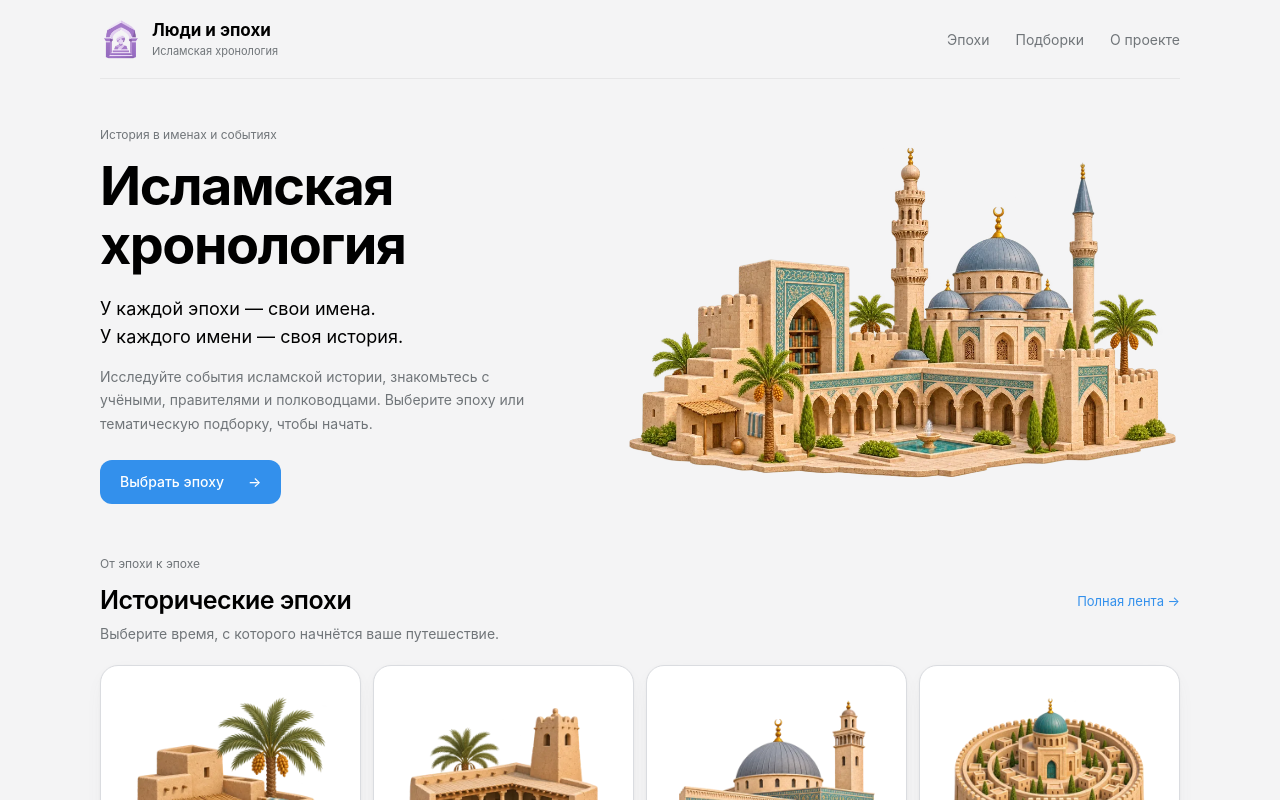
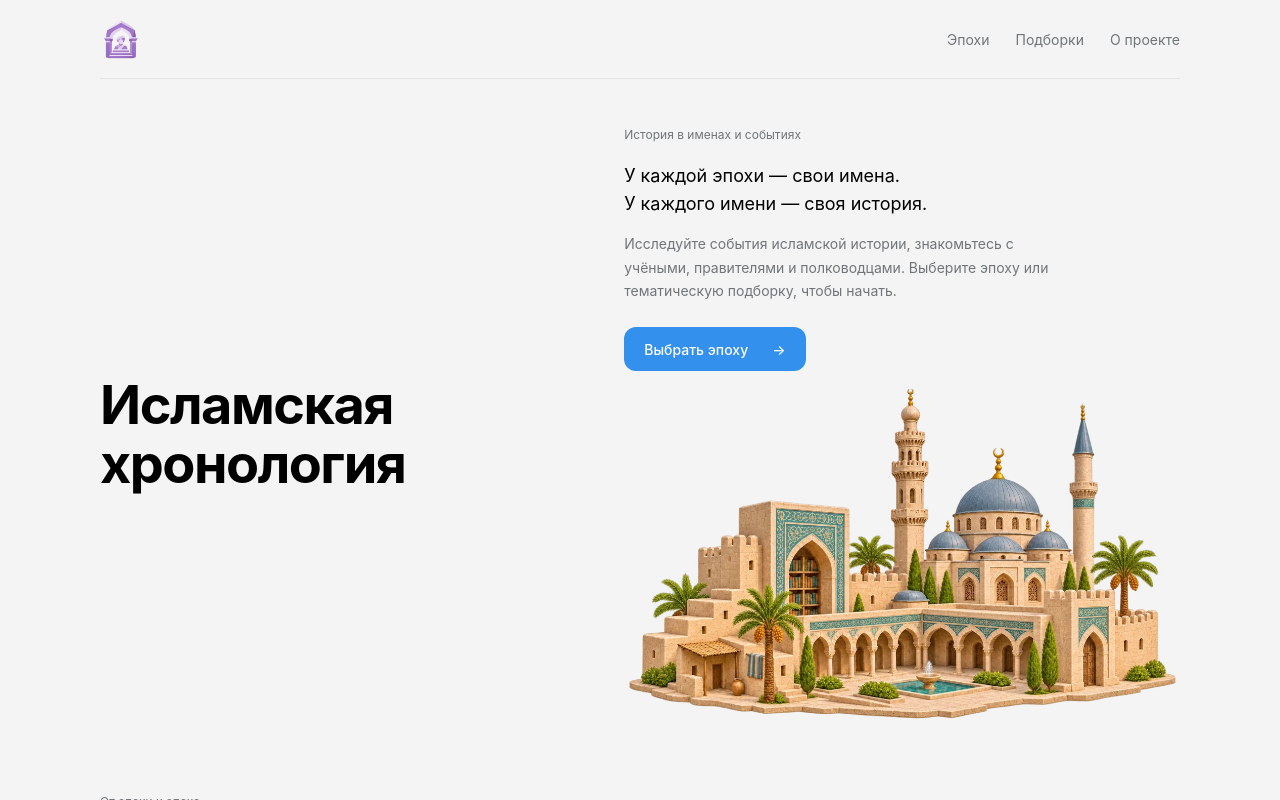
Before and after one commit to Nuruddin999/tarih, a Next.js app: page / in a window 1280 px wide. Shown: the top 800 px of the page. Built offline with nearby package versions, Linux system fonts and the light colour scheme.

Commit message:
Move homepage title above hero row

```diff
--- a/src/app/page.tsx
+++ b/src/app/page.tsx
@@ -17,18 +17,20 @@ function CollectionSymbol({ type }: { type: string }) {
 export default function HomePage() {
   return <main className="chronology home-page">
     <header className="site-header home-header">
-      <Link href="/" className="brand"><Image src="/icons/brand.webp" alt="" width={42} height={42} unoptimized /><span>Люди и эпохи<small>Исламская хронология</small></span></Link>
+      <Link href="/" className="brand" aria-label="На главную"><Image src="/icons/brand.webp" alt="" width={42} height={42} unoptimized /></Link>
       <nav className="header-nav" aria-label="Основная навигация"><a href="#epochs">Эпохи</a><a href="#collections">Подборки</a><a href="#about">О проекте</a></nav>
     </header>
     <section className="home-hero" aria-labelledby="intro-title">
+      <h1 id="intro-title">Исламская хронология</h1>
+      <div className="home-hero__row">
       <div className="home-hero__copy">
         <p className="eyebrow">История в именах и событиях</p>
-        <h1 id="intro-title">Исламская<br />хронология</h1>
         <p className="home-hero__tagline">У каждой эпохи — свои имена.<br />У каждого имени — своя история.</p>
         <p className="home-hero__description">Исследуйте события исламской истории, знакомьтесь с учёными, правителями и полководцами. Выберите эпоху или тематическую подборку, чтобы начать.</p>
         <a href="#epochs" className="home-hero__button">Выбрать эпоху <span aria-hidden="true">→</span></a>
       </div>
       <div className="home-hero__art"><Image src="/images/history-panorama.webp" alt="Панорама города: песочные здания, аркады, купола и пальмы" width={1536} height={1024} priority unoptimized /></div>
+      </div>
     </section>
     <EpochDirectory />
     <section id="collections" className="home-collections" aria-labelledby="collections-title">
```
